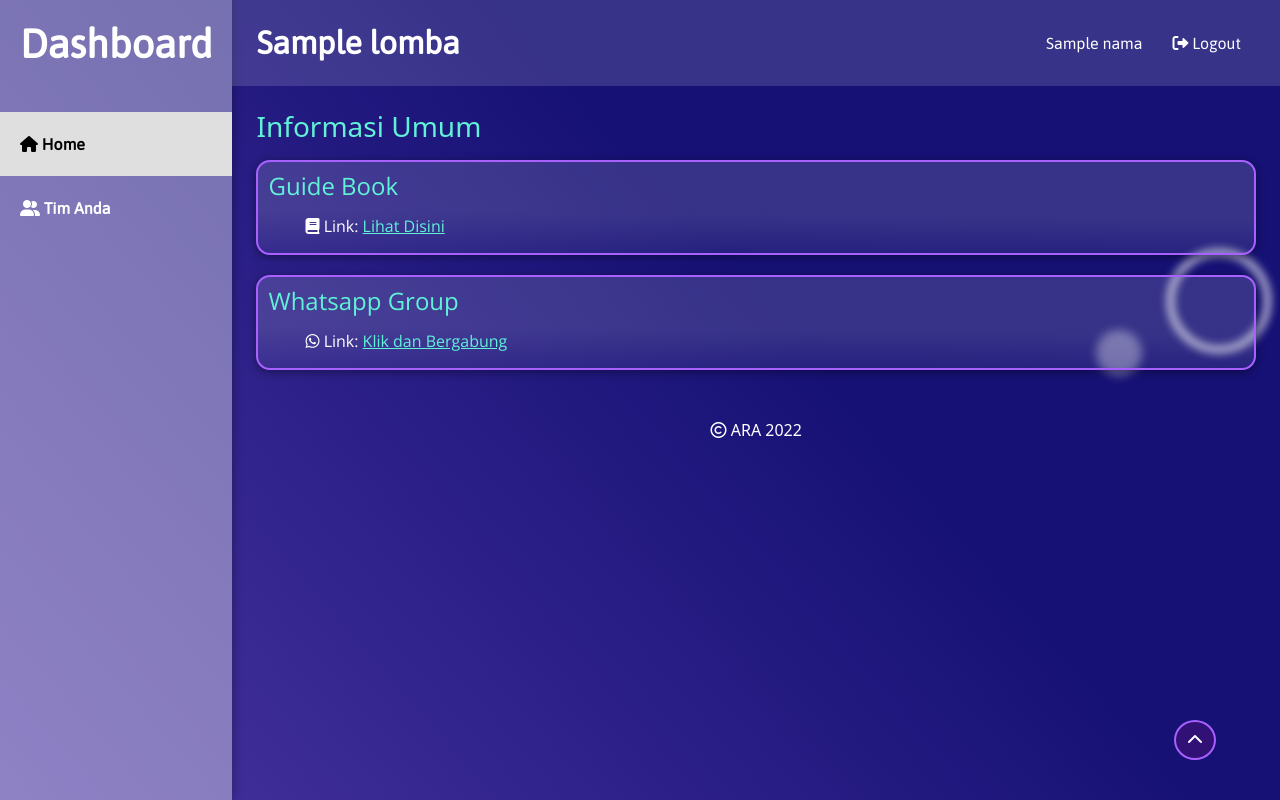
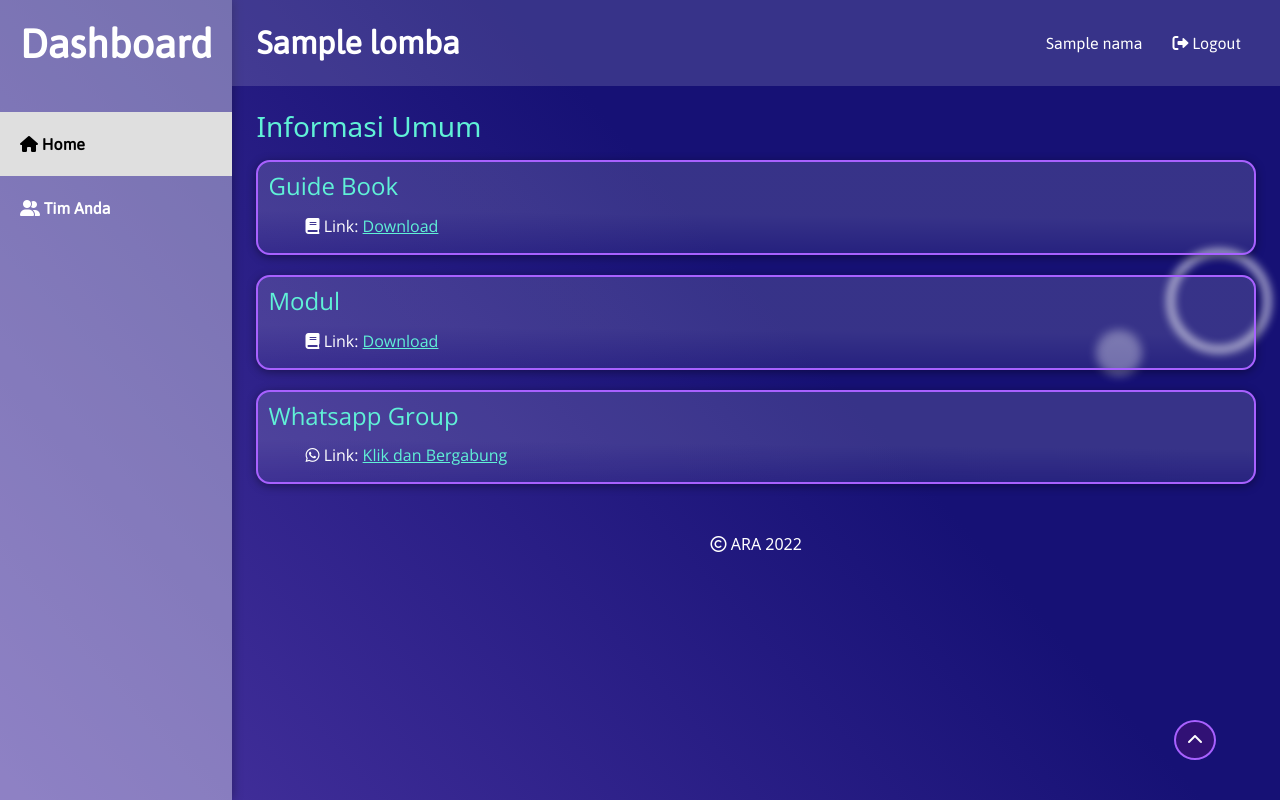
Before and after one commit to trdkhardani/WebsiteARA2022, a CodeIgniter 4 app: template app/Views/dashboard/user/olimpiade/home.php in a window 1280 px wide. Run offline with PHP 8.4 and a stand-in for CodeIgniter, Linux system fonts and the light colour scheme; the template is opened without the code that fills it: most values are stand-ins (such as "Sample title", 1, 10 or a date in 2020); some libraries are stand-ins or nearby versions.

Commit message:
Add modul olimpiade to dashboard

```diff
--- a/app/Views/dashboard/user/olimpiade/home.php
+++ b/app/Views/dashboard/user/olimpiade/home.php
@@ -24,9 +24,17 @@
 <div class="card-dashboard">
   <h4>Guide Book</h4>
   <ul>
-    <li><i class="fas fa-book"></i> Link: <a href="https://drive.google.com/file/d/1YM3RAGTAefTf8x_hTTfd3XZGyjvZG9oc/view?usp=drivesdk" target="_blank">Lihat Disini</a></li>
+    <li><i class="fas fa-book"></i> Link: <a href="https://drive.google.com/file/d/1YM3RAGTAefTf8x_hTTfd3XZGyjvZG9oc/view?usp=drivesdk" target="_blank">Download</a></li>
   </ul>
 </div>
+<!-- Modul Link -->
+<div class="card-dashboard">
+  <h4>Modul</h4>
+  <ul>
+    <li><i class="fa-solid fa-book"></i> Link: <a href="https://drive.google.com/file/d/1Rmrlx-0lBDHtHE-J6w2OB2rDM0QZsKrL/view?usp=drivesdk" target="_blank">Download</a></li>
+  </ul>
+</div>
+<!-- Whatsapp group -->
 <div class="card-dashboard">
   <h4>Whatsapp Group</h4>
   <ul>
```
